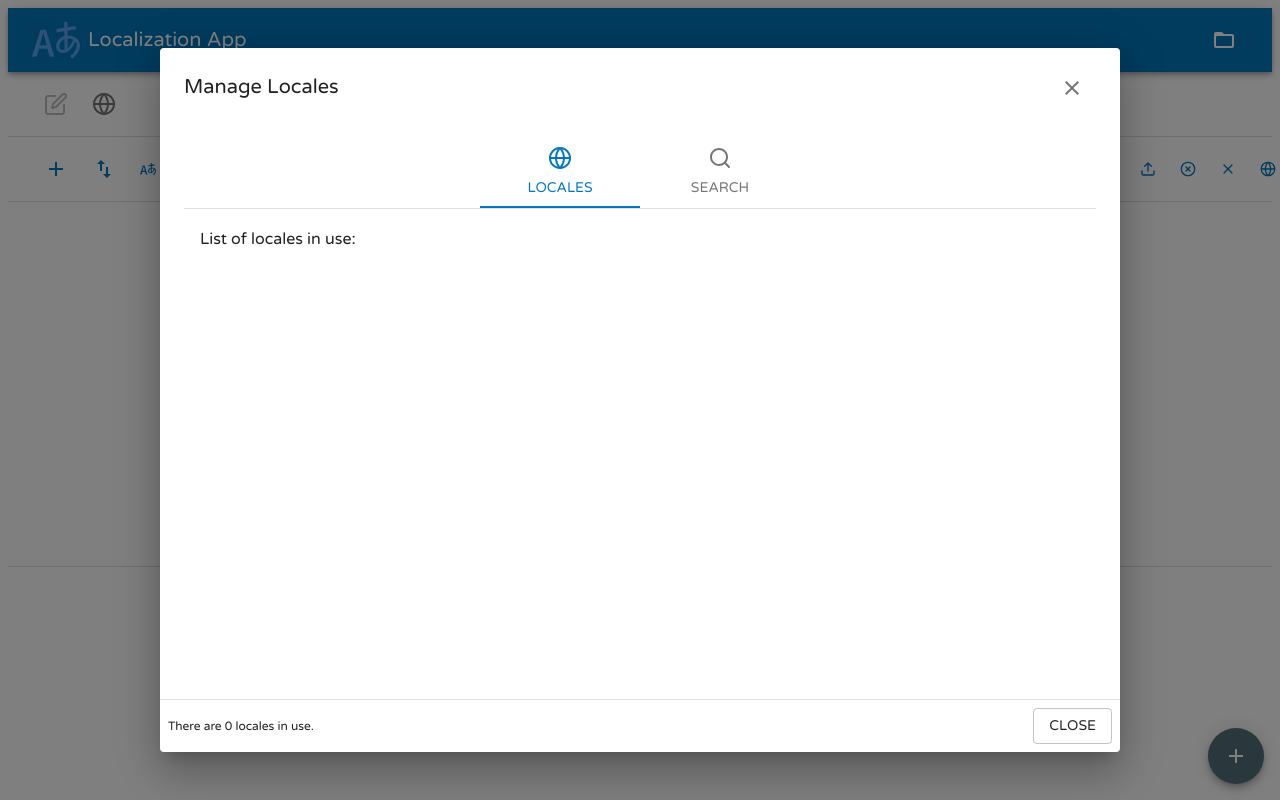
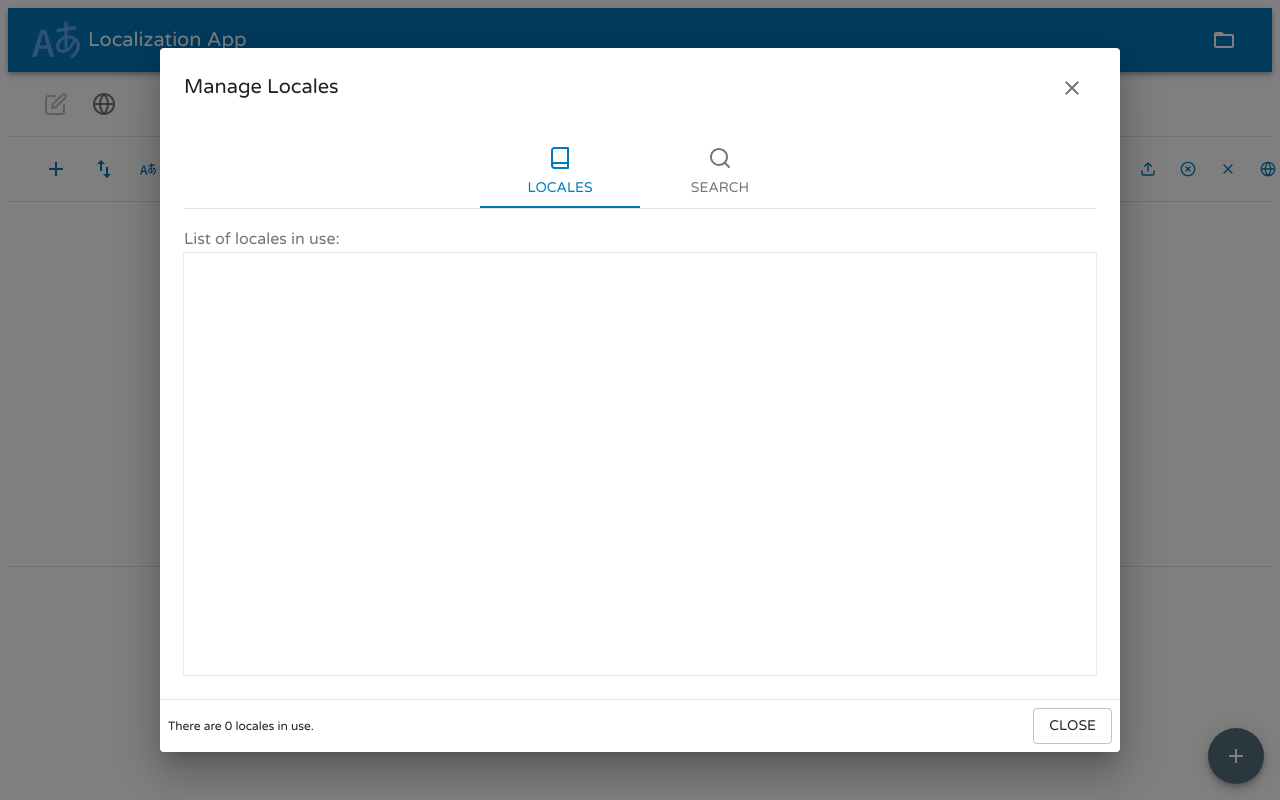
Before and after one commit to jcarias/translator-app, a React (Create React App) app: page / in a window 1280 px wide. Shown: the top 800 px of the page. Built offline with nearby package versions, Linux system fonts and the light colour scheme.

Commit message:
Fixed UI in Manage Locales Dialog
Signed-off-by: João André Lopes Carias <carias.joao@gmail.com>

```diff
--- a/src/components/dialogs/DialogLocales.jsx
+++ b/src/components/dialogs/DialogLocales.jsx
@@ -19,33 +19,40 @@ import {
   Button,
   Typography,
   Divider,
-  AppBar,
-  Paper,
   ListItem,
   List,
   ListItemText,
-  ListItemAvatar,
   ListItemIcon,
   ListItemSecondaryAction
 } from "@material-ui/core";
 import LocalesList from "./LocalesList";
 import actions from "../../modules/actions";
 
+const styles = {
+  dialogContent: {},
+  localesList: {
+    height: "calc(100vh - 394px)",
+    overflow: "auto",
+    boxShadow: "0 0 1px 0px rgba(0,0,0,0.5)",
+    marginBottom: 16
+  }
+};
+
 const CurrentLocales = props => {
-  const { locales } = props;
+  const { locales, deleteLocale } = props;
   return (
-    <List>
+    <List style={styles.localesList}>
       {locales.map(locale => (
         <ListItem divider key={locale.i}>
           <ListItemIcon color={"red"}>
-            <Icon icon={ICONS.GLOBE} size={32} />
+            <Icon icon={ICONS.BOOK} size={32} />
           </ListItemIcon>
           <ListItemText
             primary={`${locale.l} (${locale.c})`}
             secondary={locale.i}
           />
           <ListItemSecondaryAction>
-            <IconButton onClick={() => props.deleteLocale(locale)}>
+            <IconButton onClick={() => deleteLocale(locale)}>
               <Icon icon={ICONS["TRASH-2"]} />
             </IconButton>
           </ListItemSecondaryAction>
@@ -55,11 +62,6 @@ const CurrentLocales = props => {
   );
 };
 
-const styles = {
-  dialogContent: {
-    height: "calc(100vh - 245px)"
-  }
-};
 class DialogLocales extends Component {
   constructor(props) {
     super(props);
@@ -97,7 +99,7 @@ class DialogLocales extends Component {
   };
 
   render() {
-    const { open, handleClose, title, content, actions, ...rest } = this.props;
+    const { open, handleClose } = this.props;
     return (
       <BaseDialog
         open={open}
@@ -106,7 +108,7 @@ class DialogLocales extends Component {
         fullWidth
         maxWidth={"md"}
         content={
-          <div style={styles.dialogContent}>
+          <div>
             <Tabs
               value={this.state.selTab}
               onChange={this.handleTabChange}
@@ -114,20 +116,24 @@ class DialogLocales extends Component {
               textColor="primary"
               centered
             >
-              <Tab label="Locales" icon={<Icon icon={ICONS.GLOBE} />} />
+              <Tab label="Locales" icon={<Icon icon={ICONS.BOOK} />} />
               <Tab label="Search" icon={<Icon icon={ICONS.SEARCH} />} />
             </Tabs>
             <Divider />
 
-            <div style={{ padding: 16 }}>
+            <div style={styles.dialogContent}>
               {this.state.selTab === 0 && (
                 <React.Fragment>
-                  <Typography paragraph variant="subtitle1">
+                  <Typography
+                    style={{ marginTop: 16 }}
+                    variant="subtitle1"
+                    color="textSecondary"
+                  >
                     List of locales in use:
                   </Typography>
                   <CurrentLocales
                     locales={this.props.locales}
-                    deleteLocale={this.props.deleteLocale}
+                    deleteLocale={this.props.removeLocale}
                   />
                 </React.Fragment>
               )}
@@ -136,6 +142,7 @@ class DialogLocales extends Component {
                 <Grid container spacing={2}>
                   <Grid item xs={12}>
                     <TextField
+                      style={{ marginTop: 16 }}
                       label="Search locales to add"
                       placeholder="type the code, country or langage name"
                       name="searchTerm"
@@ -145,6 +152,7 @@ class DialogLocales extends Component {
                         endAdornment: (
                           <InputAdornment position="end">
                             <IconButton
+                              color="primary"
                               aria-label="search"
                               onClick={this.searchLocales}
                               disabled={
@@ -152,7 +160,7 @@ class DialogLocales extends Component {
                                 this.state.searching
                               }
                             >
-                              <Icon icon={ICONS.SEARCH} />
+                              <Icon icon={ICONS.SEARCH} size={16} />
                             </IconButton>
                           </InputAdornment>
                         )
--- a/src/components/dialogs/LocalesList.jsx
+++ b/src/components/dialogs/LocalesList.jsx
@@ -14,34 +14,42 @@ import { IconButton } from "@material-ui/core";
 
 const isLocaleBeingUsed = (usedLocales, locale) => {
   const retVal = usedLocales.some(l => l.i === locale.i);
-  console.log(retVal, locale);
   return retVal;
+};
+
+const styles = {
+  root: {
+    height: "calc(100vh - 430px)",
+    overflow: "auto",
+    boxShadow: "0 0 1px 0px rgba(0,0,0,0.5)"
+  }
 };
 
 const LocalesList = props => {
   const { locales, usedLocales } = props;
   return (
-    <List>
+    <List style={styles.root}>
       {locales.map((locale, index) => {
         const usedLocale = isLocaleBeingUsed(usedLocales, locale);
         return (
-          <ListItem button key={index}>
+          <ListItem divider key={index} disabled={usedLocale}>
             <ListItemIcon>
-              <Icon icon={ICONS.GLOBE} size={24} />
+              <Icon icon={ICONS.BOOK} size={24} />
             </ListItemIcon>
             <ListItemText
               primary={`${locale.l} (${locale.c})`}
               secondary={locale.i}
             />
+            {!usedLocale && (
               <ListItemSecondaryAction>
                 <IconButton
                   color="primary"
                   onClick={() => props.addLocale(locale)}
-                disabled={usedLocale}
                 >
                   <Icon icon={ICONS.ADD} />
                 </IconButton>
               </ListItemSecondaryAction>
+            )}
           </ListItem>
         );
       })}
```
Lines whose indentation alone changed are shown as unchanged.
